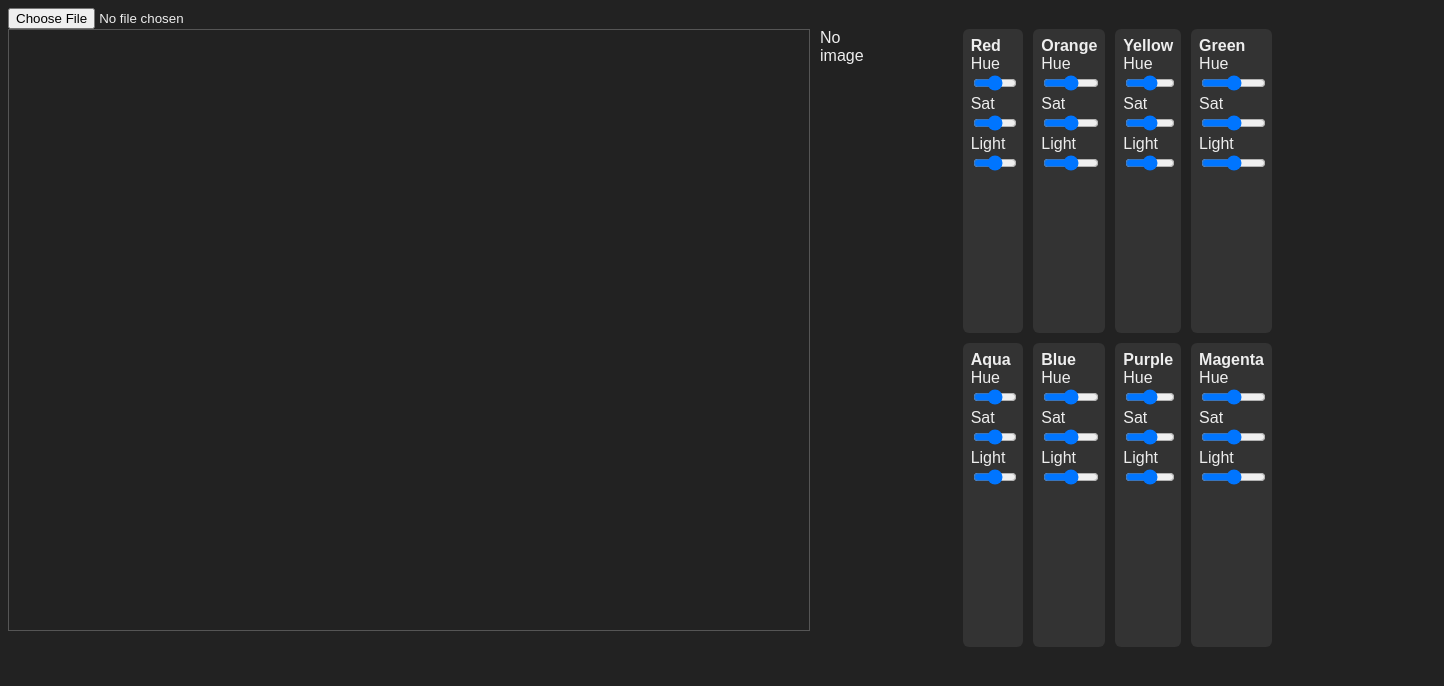
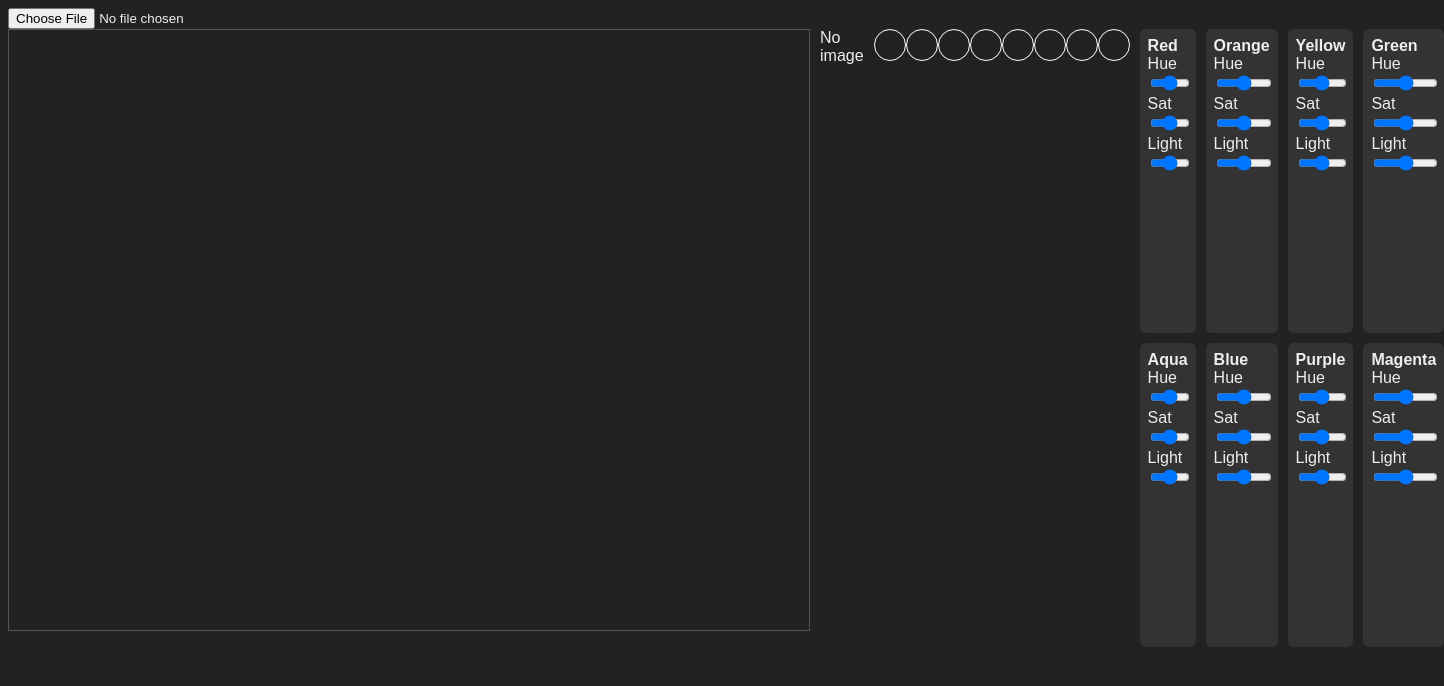
Before and after one commit to many-to-one/imedit, a plain HTML site: page frontend/index.html in a window 1280 px wide. Shown: the whole page, 1444 px wide, since content can reach past the window. Drawn offline with Linux system fonts and the light colour scheme; files that its build step writes are made by us from their sources.

Commit message:
working with hsl style: HSL rounds

```diff
--- a/frontend/index.html
+++ b/frontend/index.html
@@ -18,7 +18,15 @@
 
     .menuHSL {
       display: flex;
-      width: 200px;
+      width: auto;
+    }
+
+    .crclHSL {
+      width: 30px;
+      height: 30px;
+      gap: 5px;
+      border: 1px solid white;
+      border-radius: 50%;
     }
 
     .group { background: #333; padding: 8px; border-radius: 6px; }
@@ -36,7 +44,16 @@
     <div id="status">No image</div>
 
     <div class="menuHSL">
-      <div class="colorHSL"></div>
+      <!-- <div class="colorHSL"> -->
+         <div class="crclHSL"></div>
+         <div class="crclHSL"></div>
+         <div class="crclHSL"></div>
+         <div class="crclHSL"></div>
+         <div class="crclHSL"></div>
+         <div class="crclHSL"></div>
+         <div class="crclHSL"></div>
+         <div class="crclHSL"></div>
+      <!-- </div> -->
     </div>
     <div class="controls" id="controls"></div>
 
@@ -233,11 +250,12 @@ const sliders=[];
 
 for(let i=0;i<8;i++){
 
-  const c = document.createElement("div");
-  c.className = "crclHSL";
-  c.style.color = colorNames[i];
-  c.style.border = `1px`;
-  c.style.borderRadius = `50%`;
+  // const c = document.createElement("div");
+  // c.className = "crclHSL";
+  // c.style.color = colorNames[i];
+  // c.style.border = `1px`;
+  // c.style.borderColor = `white`;
+  // c.style.borderRadius = `50%`;
 
   const g=document.createElement("div"); g.className="group";
   g.innerHTML=`<b>${bandNames[i]}</b><br>
```
